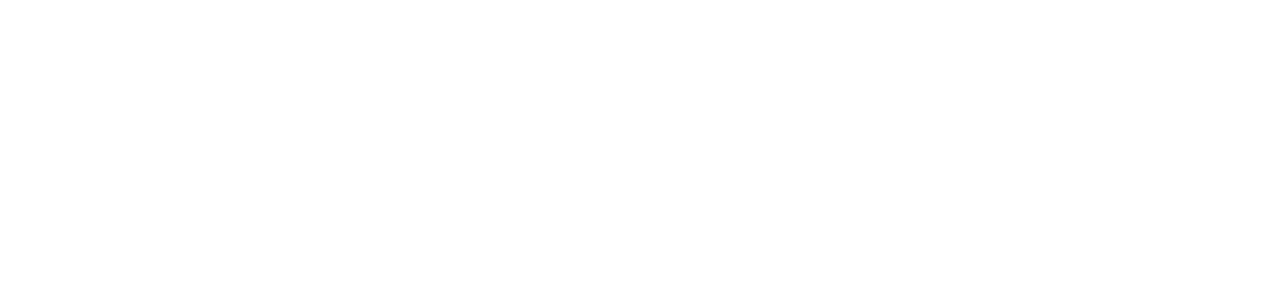
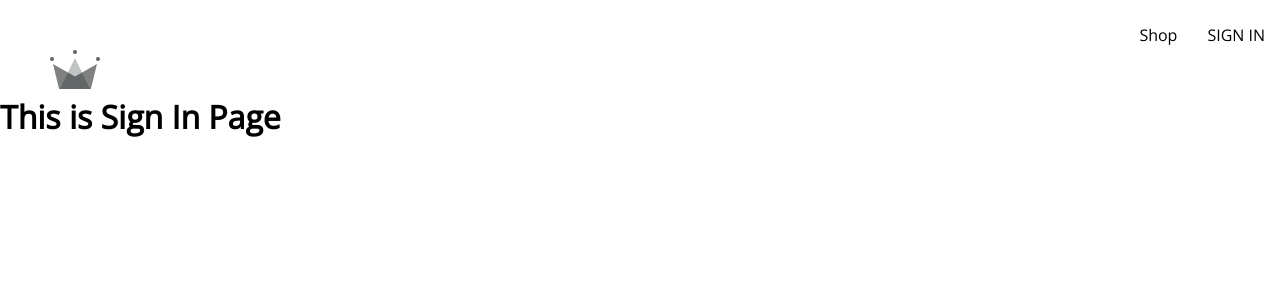
Before and after one commit to JohnQ1981/viscoloveus, a React (Create React App) app: page /sign-in in a window 1280 px wide. Before the commit this address had no page. Shown: the top 300 px of the page. Built offline with nearby package versions, Linux system fonts and the light colour scheme.

Commit message:
sign in added

```diff
--- a/src/App.js
+++ b/src/App.js
@@ -11,7 +11,7 @@ const App = () => {
       <Route path="/" element={<Navigation />}>
         <Route index element={<Home />} />
         <Route path="shop" element={<Shop />} />
-        <Route path="signIn" element={<SignIn />} />
+        <Route path="sign-in" element={<SignIn />} />
       </Route>
     </Routes>
   );
--- a/src/routes/navigation/navigation.jsx
+++ b/src/routes/navigation/navigation.jsx
@@ -1,6 +1,7 @@
 import { Outlet, Link } from "react-router-dom";
 import { Fragment } from "react";
 import { ReactComponent as CrwnLogo} from '../../assets/crown.svg'
+import SignIn from "../sing-in/sing-in.component";
 import './navigation.styles.scss'
 const Navigation = () => {
   return (
@@ -9,11 +10,14 @@ const Navigation = () => {
         <Link className="logo-container" to="/">
           <div className="logo-container"><CrwnLogo className="logo" /></div>
         </Link>
-
+        <div className="nav-links-container">
         <Link className="nav-link" to="/shop">
           Shop
         </Link>
-
+        <Link className="nav-link" to="/sign-in">
+          SIGN IN
+        </Link>
+        </div>
       </div>
       <Outlet />
     </Fragment>
--- a/src/routes/sing-in/sing-in.component.jsx
+++ b/src/routes/sing-in/sing-in.component.jsx
@@ -1,7 +1,7 @@
 const SignIn =()=>{
     return(
         <div>
-            <h1>Sign In Page</h1>
+            <h1>This is Sign In Page</h1>
         </div>
     );
 };
```
